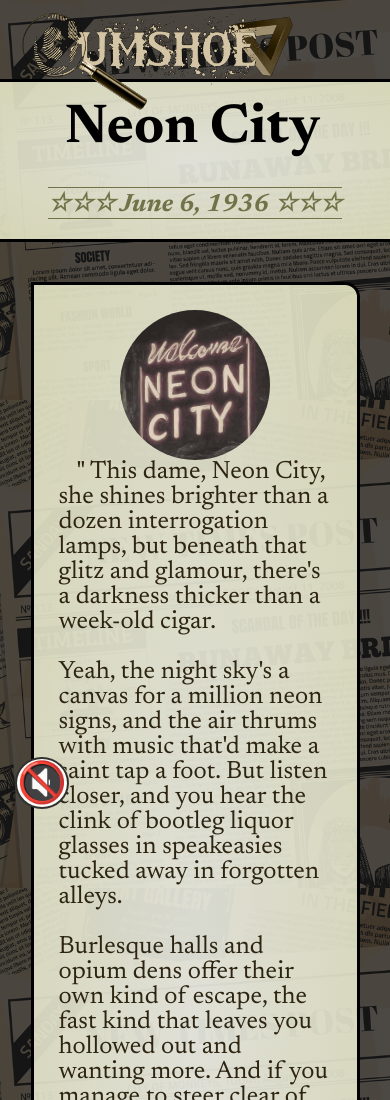
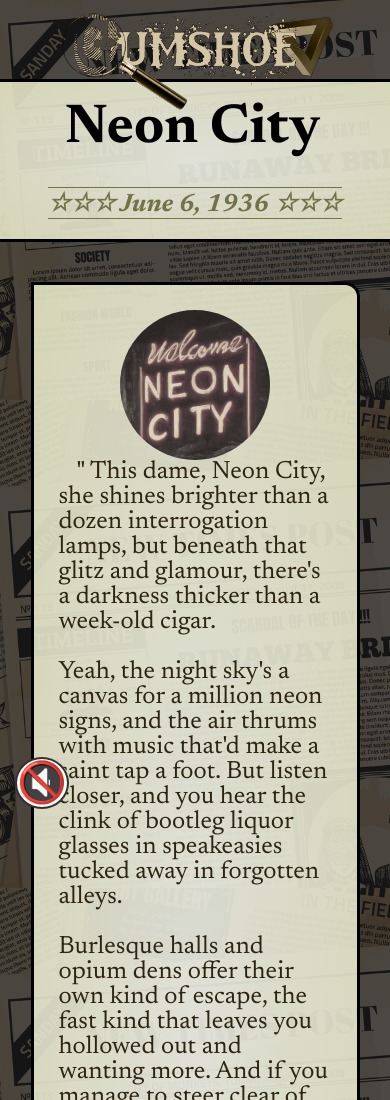
Before and after one commit to 8BitGinger/gumshoe, a website: page pages/app.html in a window 390 px wide. Shown: the top 1100 px of the page. Drawn offline with Linux system fonts and the light colour scheme.

Commit message:
logo margin issues on mobile.  Push

```diff
--- a/style.css
+++ b/style.css
@@ -1092,6 +1092,12 @@ select {
     width: 80vw;
   }
 
+  .gumshoe {
+    display: flex;
+    justify-content: center;
+    width: 100vw;
+  }
+
   .column {
     flex-direction: column;
   }
@@ -1164,6 +1170,12 @@ select {
   .intro img {
     margin-left: 0;
   }
+
+  .gumshoe img {
+    max-width: 80%;
+    margin-left: 40px;
+  }
+
   .big {
     font-size: 55px;
     text-align: center;
```
